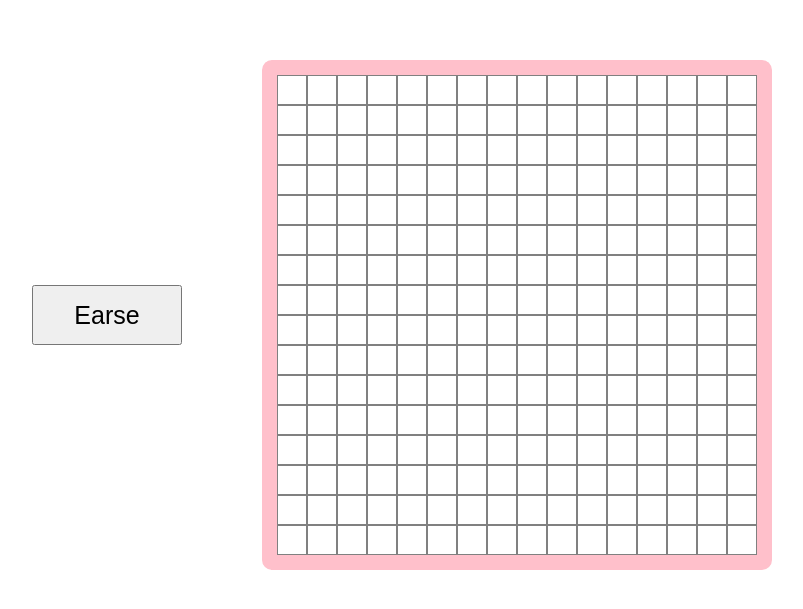
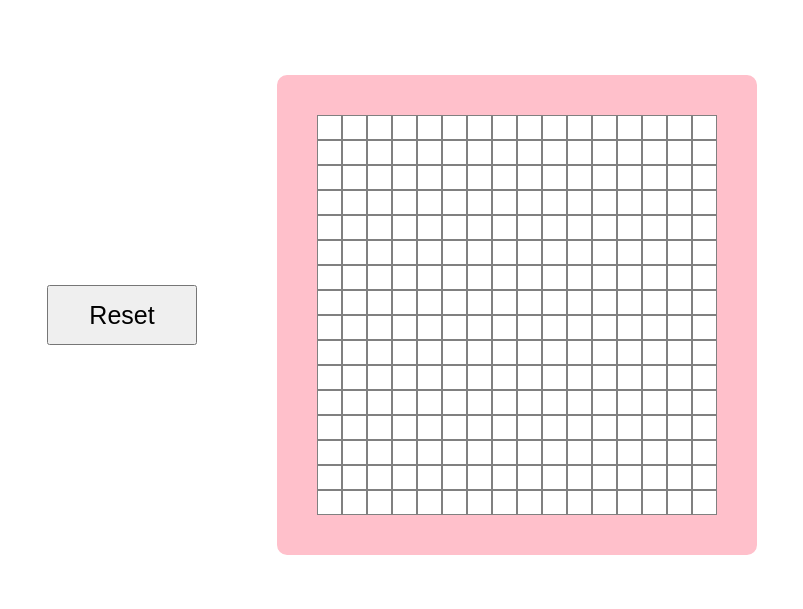
Before and after one commit to O-marss/etch-a-sketch, a plain HTML site: page index.html in a window 1280 px wide. Shown: the part 193-802 px from the top of the page, without its empty margins (238-1041 px from the left). Drawn offline with Linux system fonts and the light colour scheme.

Commit message:
Finished from grids and mouse events to start and stop hovering

```diff
--- a/main.js
+++ b/main.js
@@ -1,44 +1,149 @@
 // Create link to add css file
-let link = document.createElement("link")
+const link = document.createElement("link")
 link.rel = "stylesheet";
 link.href = "style.css";
 document.head.append(link)
 
 // Create a div to contain the sketchbox
-let container = document.createElement("div");
+const container = document.createElement("div");
 container.className = "container";
 
 // Create the ScetchBox
-let sketchBox = document.createElement("div");
+const sketchBox = document.createElement("div");
 sketchBox.className = "sketchBox";
+
+
+let width = sketchBox.style.width = "480px";
+let height = sketchBox.style.height = "480px";
+
+width = Number(width.replace("px",""));
+height = Number(height.replace("px",""));
+
+let boxWidth = (width - 80) ;
+let boxHeight = (height - 80) ;
+
+let sixteenDim = (((boxWidth) /16) );
+console.log(sixteenDim)
+
+let mouse = false;
+
+function createGrid(){
+
+    const reset = document.createElement("button");
+        reset.className = "reset";
+        reset.textContent = "Reset";
+
+    for (let i = 0 ; i < 256 ; i++){
+
+        const grid = document.createElement("div");
+        grid.className = "grid";
+        grid.style.width = `${sixteenDim}px`;
+        grid.style.height = `${sixteenDim}px`;
+        sketchBox.append(grid)
+
+
+        reset.addEventListener("click",function(){
+            grid.style.backgroundColor="white";
+            mouse = true;
+        })
+
+        if(mouse == false){
+            sketchBox.addEventListener('mousedown',function(){grid.onmouseenter=function(){grid.style.backgroundColor='gold'}})
+            sketchBox.addEventListener('mouseup',function(){grid.onmouseenter=function(){return true}})
+        }
+
+        else{
+            mouse = true;
+        }
+    }
+    container.append(reset)
+}
+createGrid()
+
+
+// Adding the divs to html file
+container.append(sketchBox);
+document.body.append(container);
 
 
 
 
 
-function createGrids(){
-
-    let earse = document.createElement("button");
-    earse.className = "earse";
-    earse.textContent = "Earse";
-
-    for (i= 1; i < 257 ; i++){
-        let grid = document.createElement("div");
-        grid.className = "grid";
-        sketchBox.append(grid)
-
-        grid.addEventListener('mouseenter',function(){grid.style.backgroundColor='gold';})
-
-        earse.addEventListener("click",function(){
-            grid.style.backgroundColor="white";
-        })
-    }
-    container.append(earse)
-}
-
-createGrids()
 
 
-// Adding the divs to html file
-container.append(sketchBox);
-document.body.append(container);
+
+
+
+
+
+
+
+
+
+
+
+
+
+
+
+
+
+
+
+
+
+
+// let width = sketchBox.style.width = "480px";
+// let height = sketchBox.style.height = "480px";
+
+// width = Number(width.replace("px",""));
+// height = Number(height.replace("px",""));
+
+// let boxWidth = width;
+// let boxHeight = height;
+
+// let sixteenDim = ((boxWidth /16) - 2 );
+// console.log(sixteenDim)
+
+
+// function createGrids(){
+
+//     let earse = document.createElement("button");
+//     earse.className = "earse";
+//     earse.textContent = "Earse";
+
+
+//         let grid = document.createElement("div");
+//         grid.className = "grid";
+//         grid.style.width = `${sixteenDim}px`;
+//         grid.style.height = `${sixteenDim}px`;
+//         sketchBox.append(grid)
+
+//         let mouse = false;
+//         function mousedown()
+//         {
+//         mouse = true;
+//         callEvent();
+//         }
+//         function mouseup()
+//         {
+//         mouse =false;
+//         }
+//         function callEvent()
+//         {
+//         if(mouse)
+//         {
+//             grid.style.backgroundColor = "gold";
+//             // it will continue executing until mouse is not released
+
+//         setTimeout("callEvent()",1);
+//         }
+//         else
+//         return;
+//         }
+//         console.log(i)
+//     }
+//     container.append(earse)
+
+
+// createGrids()
--- a/style.css
+++ b/style.css
@@ -1,3 +1,7 @@
+*{
+    box-sizing: border-box;
+}
+
 body{
     display:flex;
     justify-content: center;
@@ -6,33 +10,29 @@ body{
     width: 1440px;
     height: 1000px;
     display : flex;
+    flex: 0 1 auto;
     justify-content : center;
     align-items : center;
 }
 
 
+
 .sketchBox{
-    width : 480px;
-    height: 480px;
-    padding: 0;
     display :flex;
     flex-wrap: wrap;
-    background-color : lightgrey;
+    justify-content:center;
+    align-items: center;
     border-style :solid;
-    border-width : 15px;
+    border-width : 40px;
     border-color : pink;
     border-radius :10px;
 }
 
 .grid{
-    width:28px;
-    height: 28px;
     display: flex;
-    margin: 0;
-    padding: 0 ;
     background-color: white;
     border-style: solid;
-    border-width: 0.5px;
+    border-width: 1px;
     border-color: gray;
 }
 
```
